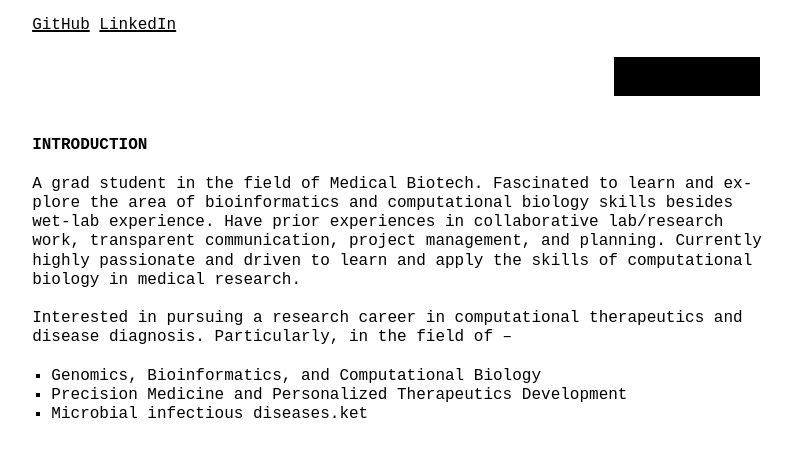
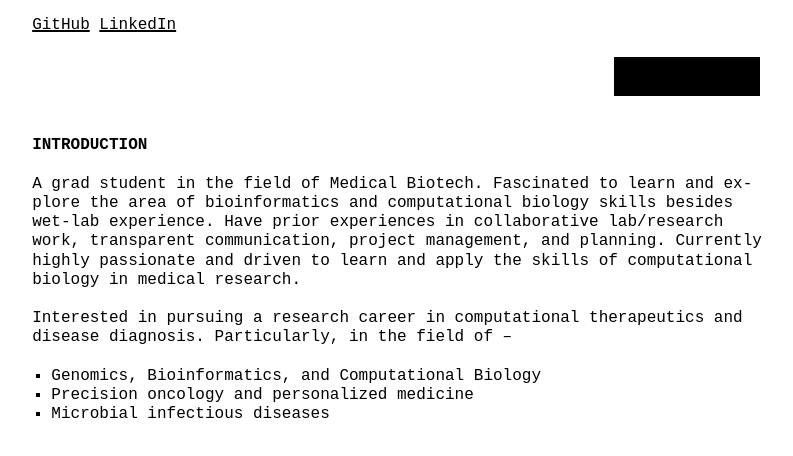
Before and after one commit to ZubairHasan97/myPage, a plain HTML site: page index.html in a window 1280 px wide. Shown: the part 394-850 px from the top of the page, without its empty margins (243-1036 px from the left). Drawn offline with Linux system fonts and the light colour scheme; a web font is replaced by a local one.

Commit message:
Add files via upload

```diff
--- a/index.html
+++ b/index.html
@@ -64,8 +64,8 @@ Currently highly passionate and driven to learn and apply the skills of computat
 <p>Interested in pursuing a research career in computational therapeutics and disease diagnosis. Particularly, in the field of –</p>
 <ul class="incremental">
 <li>Genomics, Bioinformatics, and Computational Biology</li>
-<li>Precision Medicine and Personalized Therapeutics Development</li>
-<li>Microbial infectious diseases.ket</li>
+<li>Precision oncology and personalized medicine</li>
+<li>Microbial infectious diseases</li>
 </ul>
 <!-- <h2 id="the-basics">The Basics</h2>
 <p>This document uses a few extra classes here and there, but mostly
```
